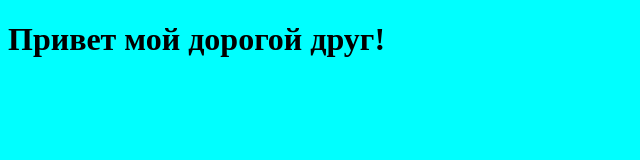
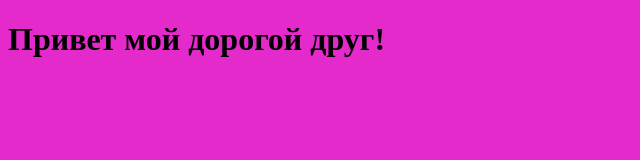
Before and after one commit to andre1achkasov/js-test1, a plain HTML site: page index.html in a window 1280 px wide. Shown: the whole page, without its empty margins (0-640 px from the left). Drawn offline with Linux system fonts and the light colour scheme.

Commit message:
Поменял цвет фона на фуксию

```diff
--- a/style.css
+++ b/style.css
@@ -1,3 +1,3 @@
 body{
-    background-color: aqua;
+    background-color: rgb(228, 42, 203);
 }
```
